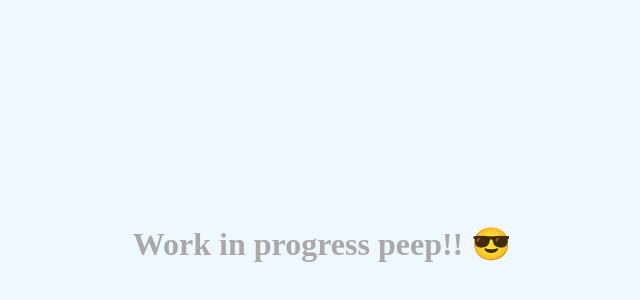
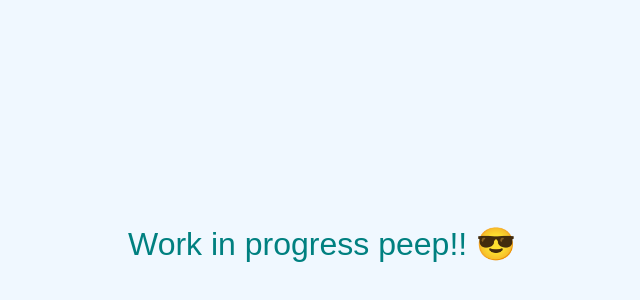
Before and after one commit to GioBelli/giobelli.com, a plain HTML site: page index.html in a window 1280 px wide. Shown: the part 164-464 px from the top of the page, without its empty margins (318-958 px from the left). Drawn offline with Linux system fonts and the light colour scheme.

Commit message:
Update index.html

```diff
--- a/index.html
+++ b/index.html
@@ -14,7 +14,9 @@
         height: 100vh;
       }
       h1 {
-        color: darkgrey;
+        color: teal;
+        font-family: sans-serif;
+        font-weight: 500;
       }
     </style>
   </head>
```
